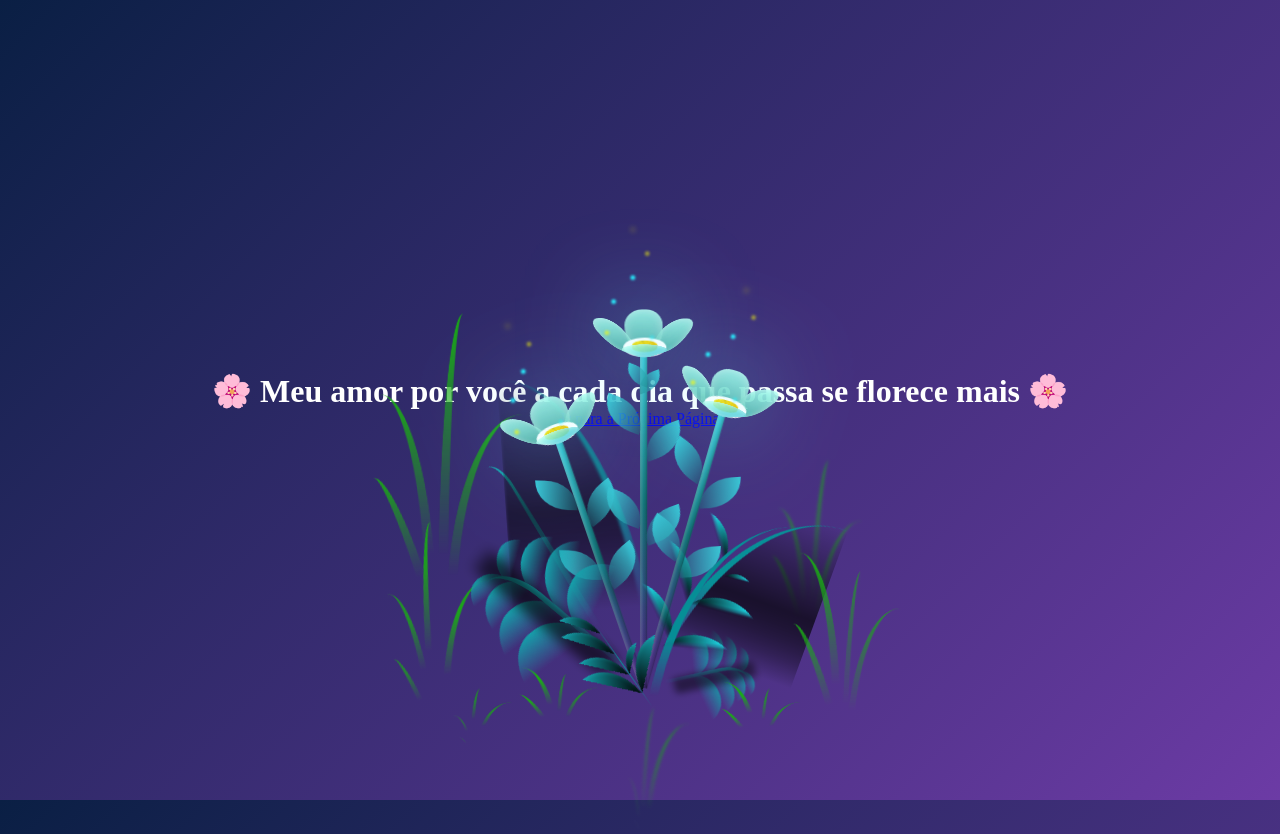
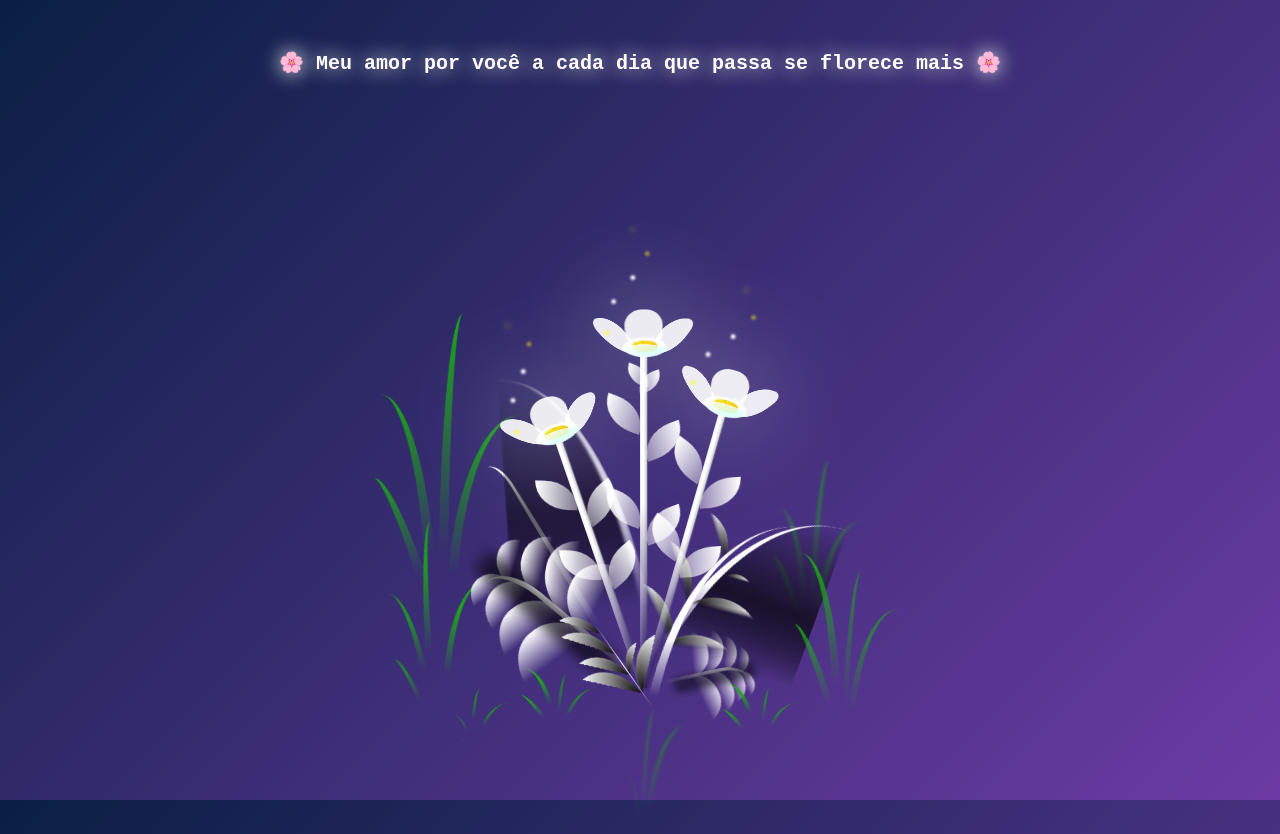
Before and after one commit to ThiagoGwebg/gwebg, a plain HTML site: page index.html in a window 1280 px wide. Drawn offline with nearby package versions, Linux system fonts and the light colour scheme; files that its build step writes are made by us from their sources.

Commit message:
Update index.html

```diff
--- a/index.html
+++ b/index.html
@@ -4,7 +4,7 @@
     <meta charset="UTF-8">
     <meta name="viewport" content="width=device-width, initial-scale=1.0">
     <title>...</title>
-    <link rel="stylesheet" href="css/style.css">
+    <link rel="stylesheet" href="flowers-for-someone-main/css/style.css">
     <link rel="icon" href="icons8-heart-100.png">
 </head>
 <body>
```
